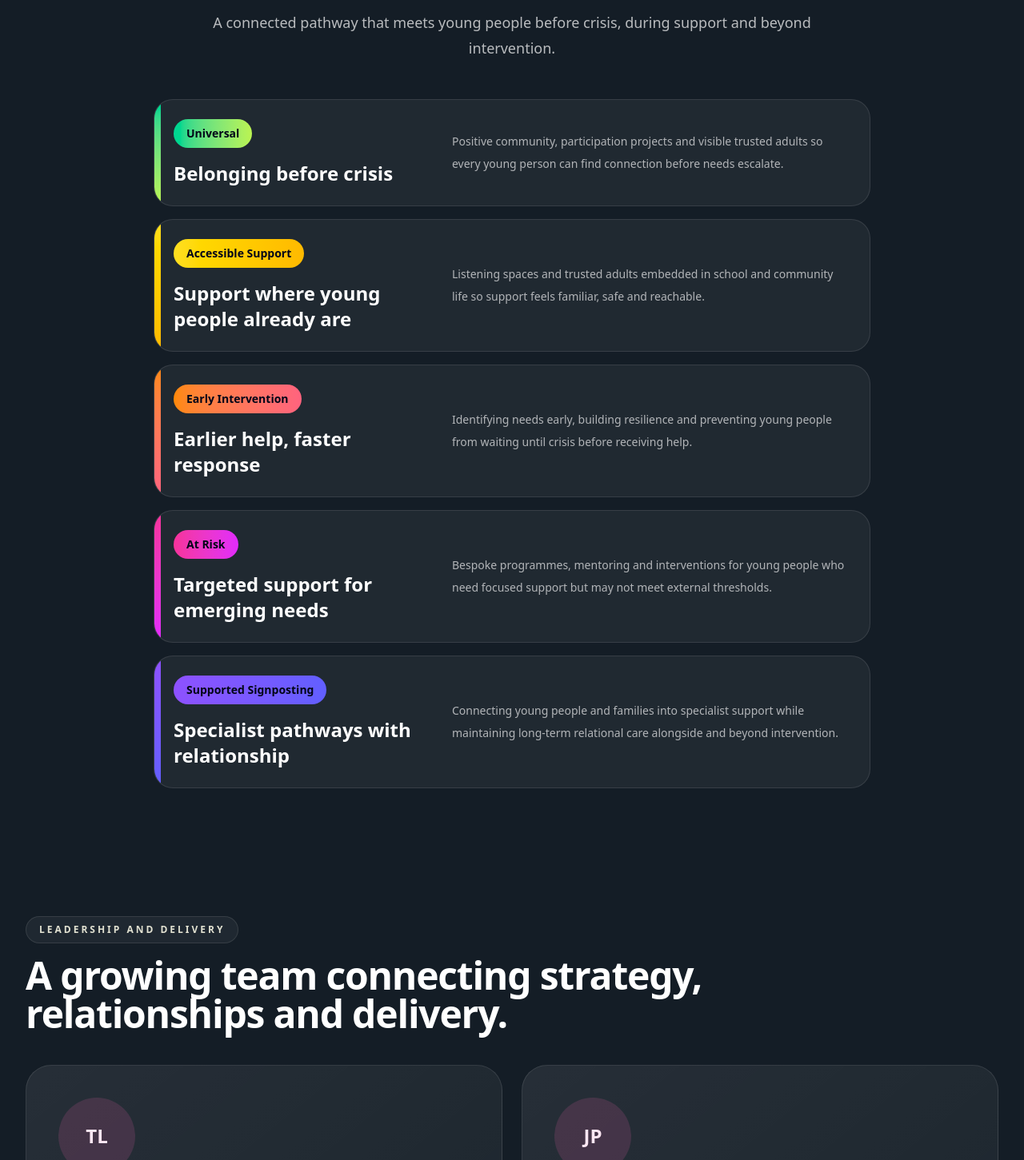
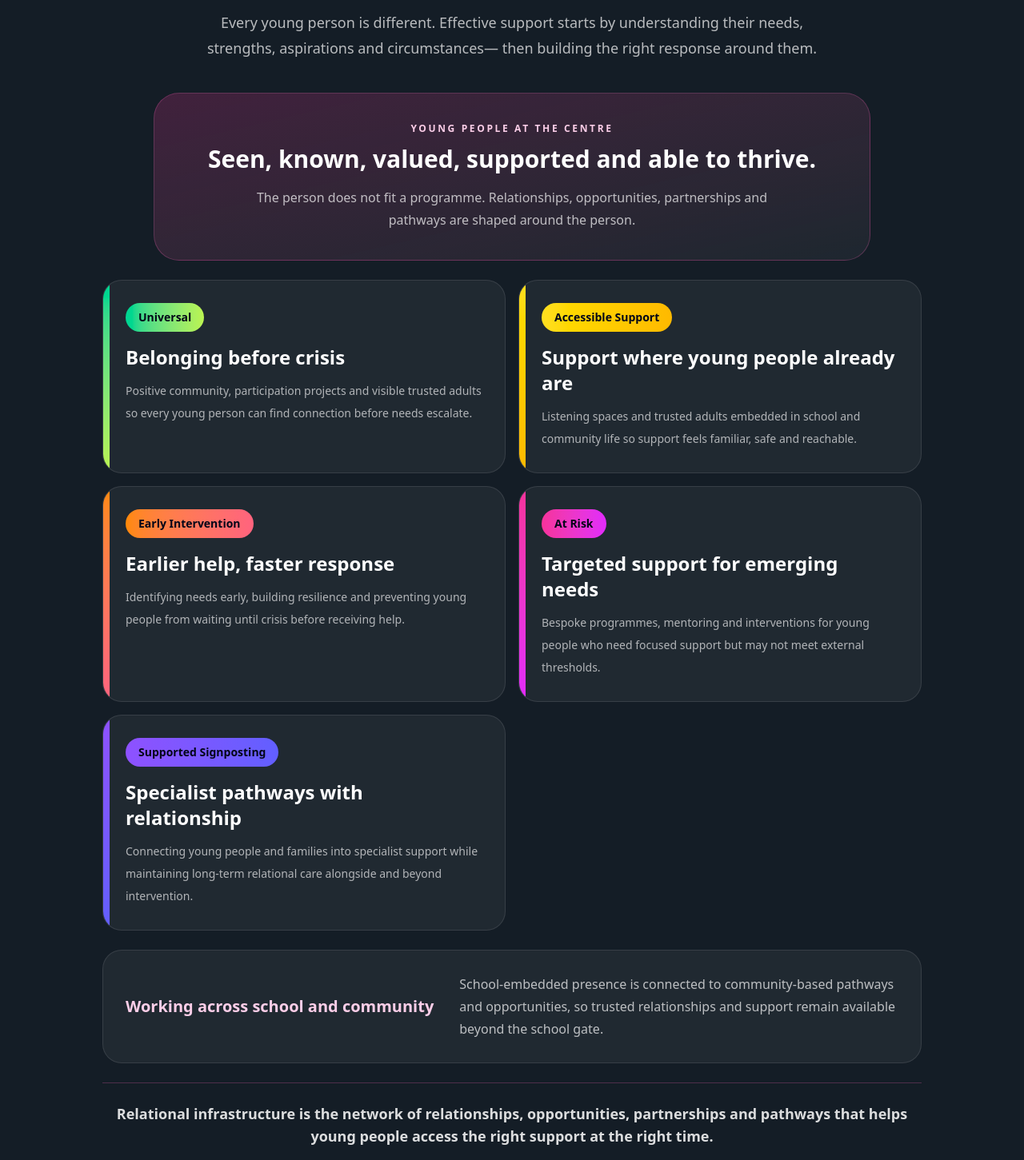
Before and after one commit to tomlambertstlukes-create/overflow-website, a Next.js app: page /about in a window 1280 px wide. Shown: the part 2219-3670 px from the top of the page at 80% size. Built offline with nearby package versions, Linux system fonts and the light colour scheme.

Commit message:
Refine components/SystemModel.jsx

```diff
--- a/components/SystemModel.jsx
+++ b/components/SystemModel.jsx
@@ -6,27 +6,69 @@ export default function SystemModel() {
   return (
     <Section>
       <div className="mx-auto max-w-3xl text-center">
-        <Kicker>Infrastructure model</Kicker>
-        <h2 className="text-4xl font-black tracking-tight sm:text-5xl">A whole-system approach to wellbeing.</h2>
+        <Kicker>The Overflow model</Kicker>
+        <h2 className="text-4xl font-black tracking-tight sm:text-5xl">
+          Building support around each young person.
+        </h2>
         <p className="mt-5 text-lg leading-8 text-white/70">
-          A connected pathway that meets young people before crisis, during support and beyond intervention.
+          Every young person is different. Effective support starts by
+          understanding their needs, strengths, aspirations and circumstances—
+          then building the right response around them.
         </p>
       </div>
-      <div className="mx-auto mt-12 grid max-w-4xl gap-4">
+
+      <div className="mx-auto mt-10 max-w-4xl rounded-[2rem] border border-pink-400/25 bg-gradient-to-br from-pink-500/20 to-white/[0.045] p-7 text-center sm:p-9">
+        <div className="text-xs font-black uppercase tracking-[0.22em] text-pink-200">
+          Young people at the centre
+        </div>
+        <h3 className="mt-3 text-3xl font-black">
+          Seen, known, valued, supported and able to thrive.
+        </h3>
+        <p className="mx-auto mt-4 max-w-2xl leading-7 text-white/70">
+          The person does not fit a programme. Relationships, opportunities,
+          partnerships and pathways are shaped around the person.
+        </p>
+      </div>
+
+      <div className="mx-auto mt-6 grid max-w-5xl gap-4 md:grid-cols-2">
         {systemLayers.map((layer) => (
-          <div key={layer.title} className="relative overflow-hidden rounded-[1.5rem] border border-white/10 bg-white/[0.055] p-1">
+          <div
+            key={layer.title}
+            className="relative overflow-hidden rounded-[1.5rem] border border-white/10 bg-white/[0.055] p-1"
+          >
             <div className={`absolute inset-y-0 left-0 w-2 bg-gradient-to-b ${layer.accent}`} />
-            <div className="grid gap-4 p-5 sm:grid-cols-[0.8fr_1.2fr] sm:items-center">
-              <div>
-                <div className={`inline-flex rounded-full bg-gradient-to-r ${layer.accent} px-4 py-2 text-sm font-black text-slate-950`}>
-                  {layer.title}
-                </div>
-                <h3 className="mt-4 text-2xl font-black">{layer.subtitle}</h3>
+            <div className="p-6">
+              <div
+                className={`inline-flex rounded-full bg-gradient-to-r ${layer.accent} px-4 py-2 text-sm font-black text-slate-950`}
+              >
+                {layer.title}
               </div>
-              <p className="text-sm leading-7 text-white/65">{layer.detail}</p>
+              <h3 className="mt-4 text-2xl font-black">{layer.subtitle}</h3>
+              <p className="mt-3 text-sm leading-7 text-white/65">
+                {layer.detail}
+              </p>
             </div>
           </div>
-          ))}
+        ))}
+      </div>
+
+      <div className="mx-auto mt-6 max-w-5xl rounded-[1.5rem] border border-white/10 bg-white/[0.055] p-7 sm:flex sm:items-center sm:gap-8">
+        <div className="shrink-0 text-xl font-black text-pink-200">
+          Working across school and community
+        </div>
+        <p className="mt-3 leading-7 text-white/70 sm:mt-0">
+          School-embedded presence is connected to community-based pathways and
+          opportunities, so trusted relationships and support remain available
+          beyond the school gate.
+        </p>
+      </div>
+
+      <div className="mx-auto mt-6 max-w-5xl border-t border-pink-400/25 pt-6 text-center">
+        <p className="text-lg font-bold text-white/85">
+          Relational infrastructure is the network of relationships,
+          opportunities, partnerships and pathways that helps young people
+          access the right support at the right time.
+        </p>
       </div>
     </Section>
   );
```
